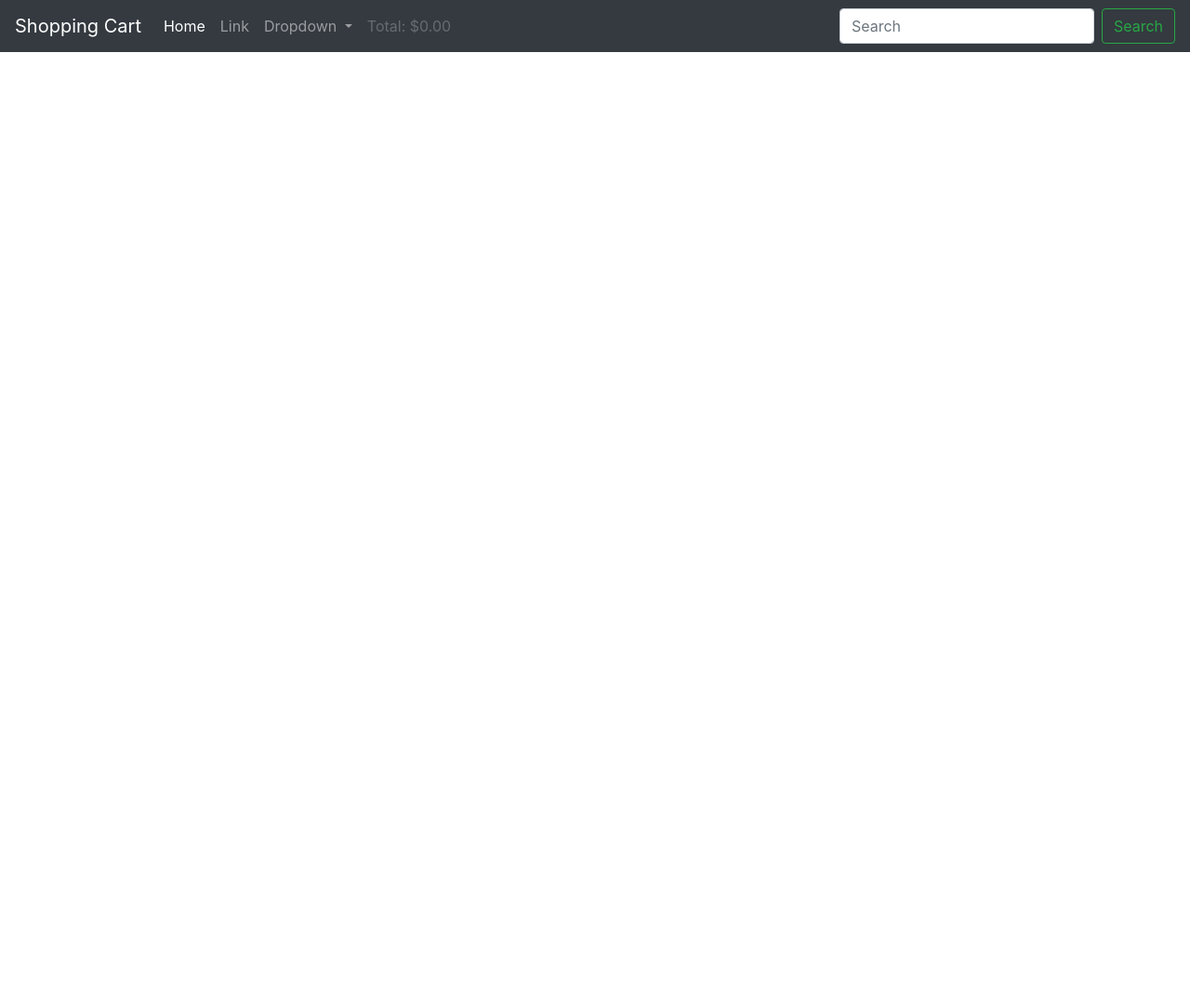
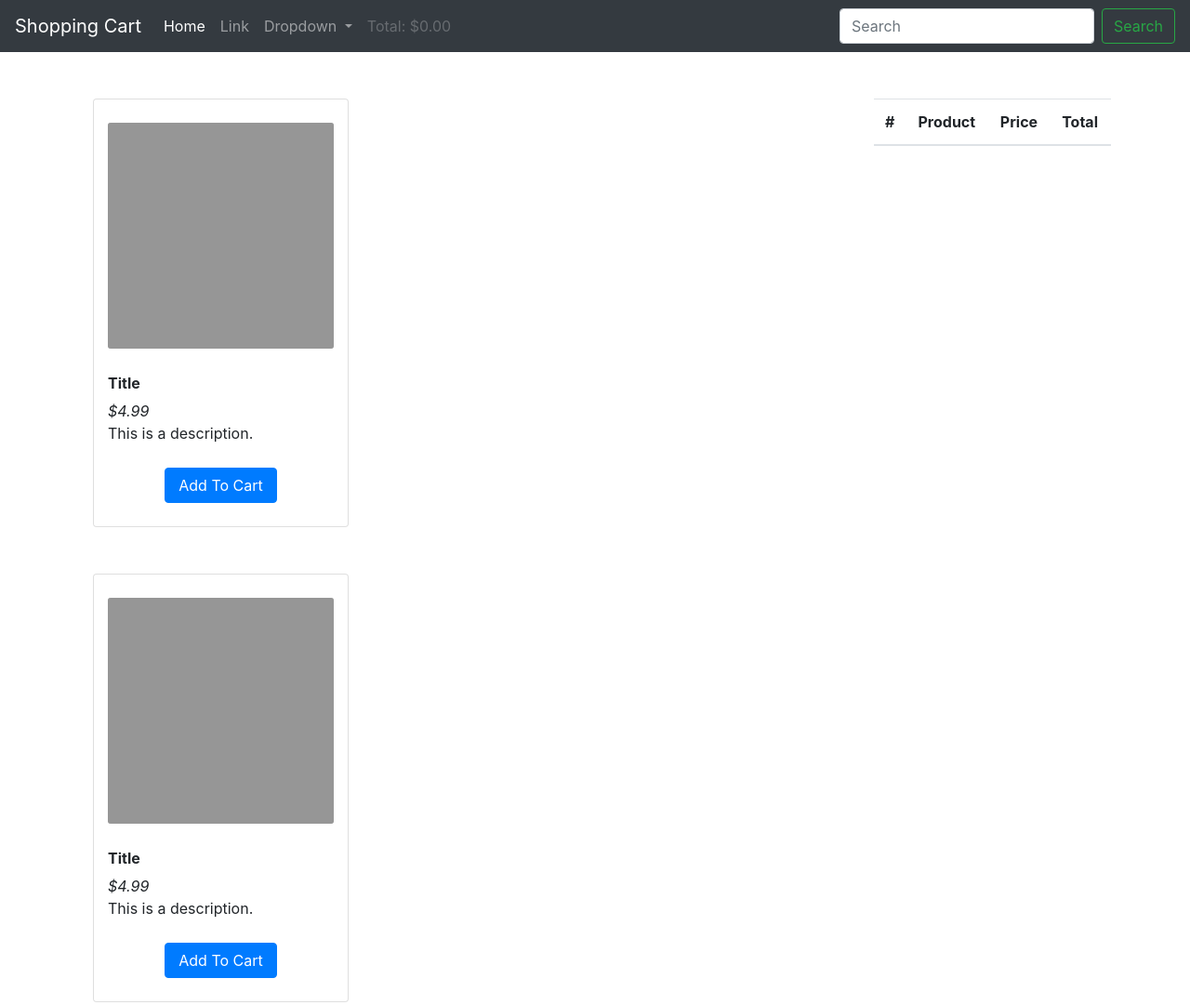
Before and after one commit to Ezouth/Better_Internet_Shop, a plain HTML site: page index.html in a window 1280 px wide. Shown: the whole page at 93% size. Before the commit the page ends 800 px from the top, so only its background shows below. Drawn offline with nearby package versions, Linux system fonts and the light colour scheme; placeholder pictures from the web are drawn by us.

Commit message:
Added proper layout for product cards and cart table

```diff
--- a/index.html
+++ b/index.html
@@ -12,10 +12,51 @@
   <body>
   <header id="nav"> </header>
 
+  <div class="container">
+        <div class="row">
+          <!-- Cols for product cards -->
+          <div class="col-md-9">
+            <div class="row">
+              <div id="products" class="col-md-12">
+                <div class="card col-md-4">
+                  <div class="card-img-top">
+                    <img src="http://placehold.it/1x1" alt="Placeholder" class="card-img" />
+                  </div>
+                  <div class="card-title">Title</div>
+                  <div class="card-subtitle">$4.99</div>
+                  <div class="card-text">This is a description.</div>
+                  <button class="btn btn-primary">Add To Cart</button>
+                </div> <!-- End of card -->
+                <div class="card col-md-4">
+                  <div class="card-img-top">
+                    <img src="http://placehold.it/1x1" alt="Placeholder" class="card-img" />
+                  </div>
+                  <div class="card-title">Title</div>
+                  <div class="card-subtitle">$4.99</div>
+                  <div class="card-text">This is a description.</div>
+                  <button class="btn btn-primary">Add To Cart</button>
+                </div> <!-- End of card -->
+              </div> <!-- End of col-12 -->
+            </div> <!-- End of row -->
+          </div> <!-- End of col-9 -->
 
-
-
-
+          <!-- Cols for cart -->
+          <div id="cart" class="col-md-3">
+            <table class="table">
+              <thead id="table-head">
+                <tr>
+                  <th scope="col">#</th>
+                  <th scope="col">Product</th>
+                  <th scope="col">Price</th>
+                  <th scope="col">Total</th>
+                </tr>
+              </thead>
+              <tbody id="table-body">
+              </tbody>
+            </table>
+          </div> <!-- Ends col-3 for cart -->
+        </div> <!-- Ends row -->
+      </div> <!-- Ends container -->
 
 
 
--- a/static/css/main.css
+++ b/static/css/main.css
@@ -0,0 +1,26 @@
+.card {
+  margin: 50px 15px;
+}
+
+.card-img {
+  display: block;
+  margin: 25px auto;
+}
+
+.btn-primary {
+  margin: 25px auto;
+  width: 50%;
+}
+
+.card-title {
+  font-weight: bold;
+}
+
+.card-subtitle {
+  font-style: italic;
+}
+
+.table {
+  margin-top: 50px;
+  width: 100%;
+}
```
